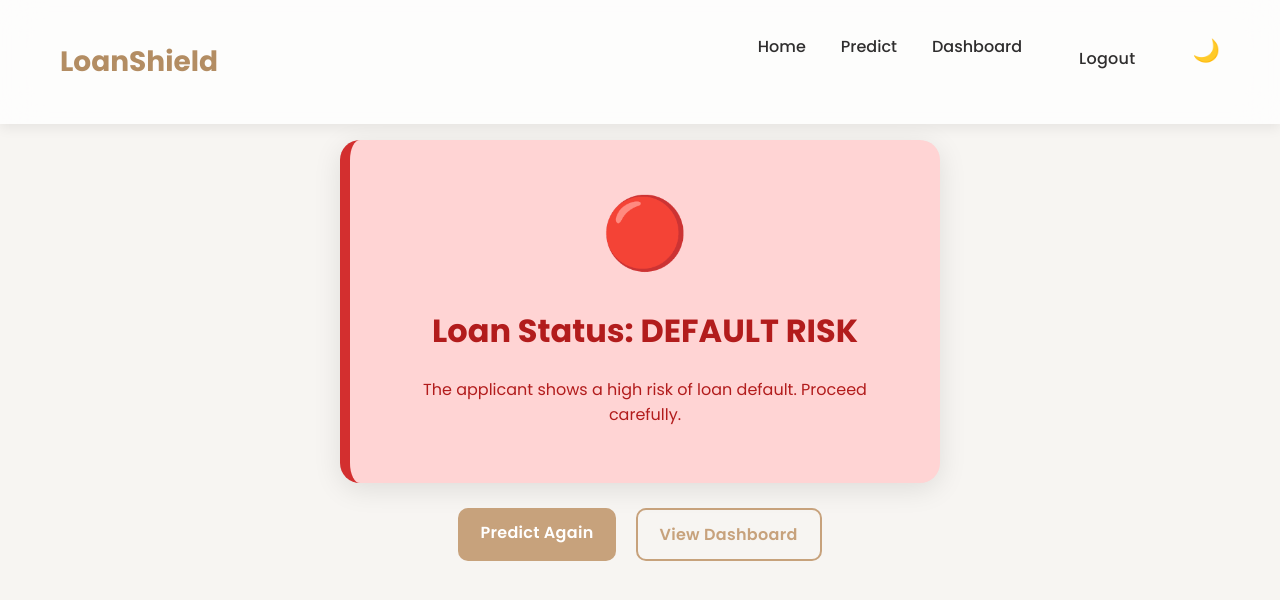
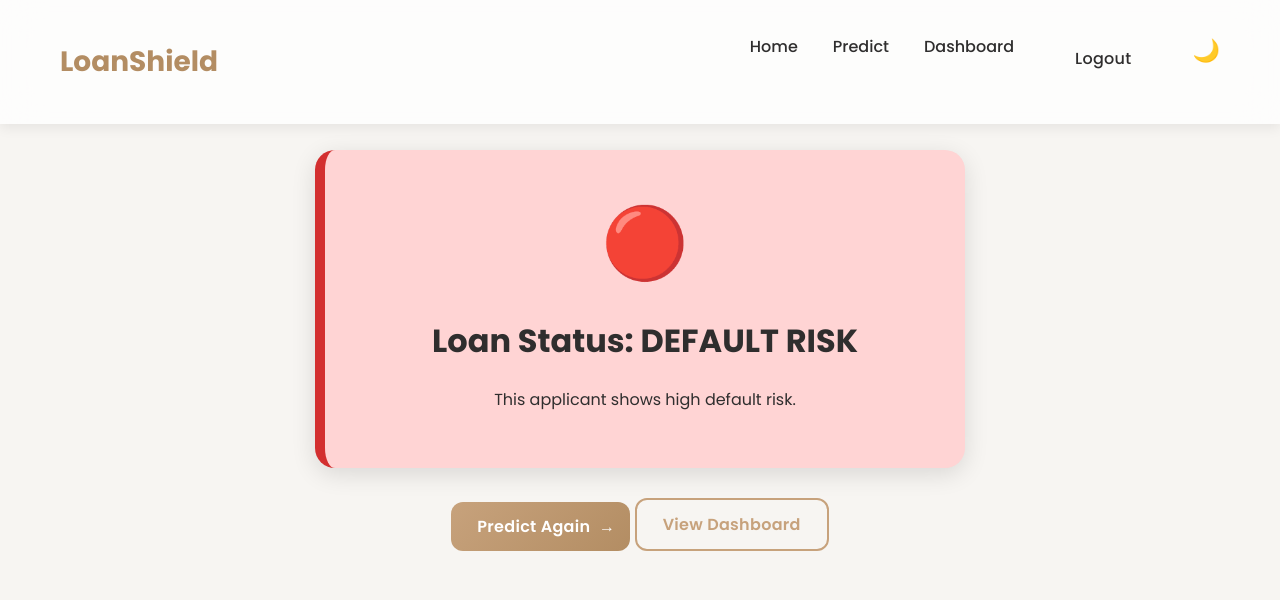
Before and after one commit to vishwasp1005/Loan_def, a Flask app: template templates/result.html in a window 1280 px wide. Shown: the top 600 px of the page. Run offline with Flask 3, Linux system fonts and the light colour scheme; the template is opened without the code that fills it, so the values that code supplies are empty; parts of the project's set-up code (start-up, migrations or seed data) failed here and were passed over.

Commit message:
Update result.html

```diff
--- a/templates/result.html
+++ b/templates/result.html
@@ -4,104 +4,30 @@
     <meta charset="UTF-8">
     <title>LoanShield - Result</title>
     <link rel="stylesheet" href="{{ url_for('static', filename='css/style.css') }}">
-
-    <style>
-        .result-container {
-            max-width: 600px;
-            margin: 140px auto;
-            text-align: center;
-            animation: fadeIn 0.8s ease;
-        }
-
-        .result-card {
-            padding: 40px;
-            border-radius: 20px;
-            box-shadow: 0 6px 28px rgba(0,0,0,0.1);
-            animation: popIn 0.5s ease;
-        }
-
-        @keyframes popIn {
-            from { transform: scale(0.85); opacity: 0; }
-            to { transform: scale(1); opacity: 1; }
-        }
-
-        .result-safe {
-            background: #D4F8D4;
-            color: #1b6f26;
-            border-left: 10px solid #2E7D32;
-        }
-
-        .result-danger {
-            background: #FFD4D4;
-            color: #B21C1C;
-            border-left: 10px solid #D32F2F;
-        }
-
-        .emoji {
-            font-size: 70px;
-            margin-bottom: 15px;
-        }
-
-        .action-buttons {
-            margin-top: 25px;
-            display: flex;
-            justify-content: center;
-            gap: 20px;
-        }
-
-        .btn {
-            padding: 12px 22px;
-            border-radius: 10px;
-            font-weight: 600;
-            text-decoration: none;
-            transition: 0.3s;
-            display: inline-block;
-        }
-
-        .btn-primary {
-            background: #C7A27C;
-            color: white;
-        }
-        .btn-primary:hover {
-            background: #b38d63;
-            transform: translateY(-2px);
-        }
-
-        .btn-secondary {
-            border: 2px solid #C7A27C;
-            color: #C7A27C;
-        }
-        .btn-secondary:hover {
-            background: #C7A27C;
-            color: white;
-            transform: translateY(-2px);
-        }
-    </style>
 </head>
 
-<body class="page-body">
+<body class="fade-in">
 
     {% include 'navbar.html' %}
 
-    <div class="result-container">
+    <div class="result-container fade-in">
 
         {% if prediction == 0 %}
         <div class="result-card result-safe">
-            <div class="emoji">🟢</div>
+            <div class="emoji" style="font-size:70px;">🟢</div>
             <h1>Loan Status: <strong>SAFE</strong></h1>
-            <p>The applicant is unlikely to default based on the model’s analysis.</p>
+            <p>This applicant shows low risk.</p>
         </div>
-
         {% else %}
         <div class="result-card result-danger">
-            <div class="emoji">🔴</div>
+            <div class="emoji" style="font-size:70px;">🔴</div>
             <h1>Loan Status: <strong>DEFAULT RISK</strong></h1>
-            <p>The applicant shows a high risk of loan default. Proceed carefully.</p>
+            <p>This applicant shows high default risk.</p>
         </div>
         {% endif %}
 
-        <div class="action-buttons">
-            <a href="/predict" class="btn btn-primary">Predict Again</a>
+        <div class="action-buttons" style="margin-top:30px;">
+            <a href="/predict" class="btn btn-primary btn-arrow">Predict Again</a>
             <a href="/dashboard" class="btn btn-secondary">View Dashboard</a>
         </div>
 
```
